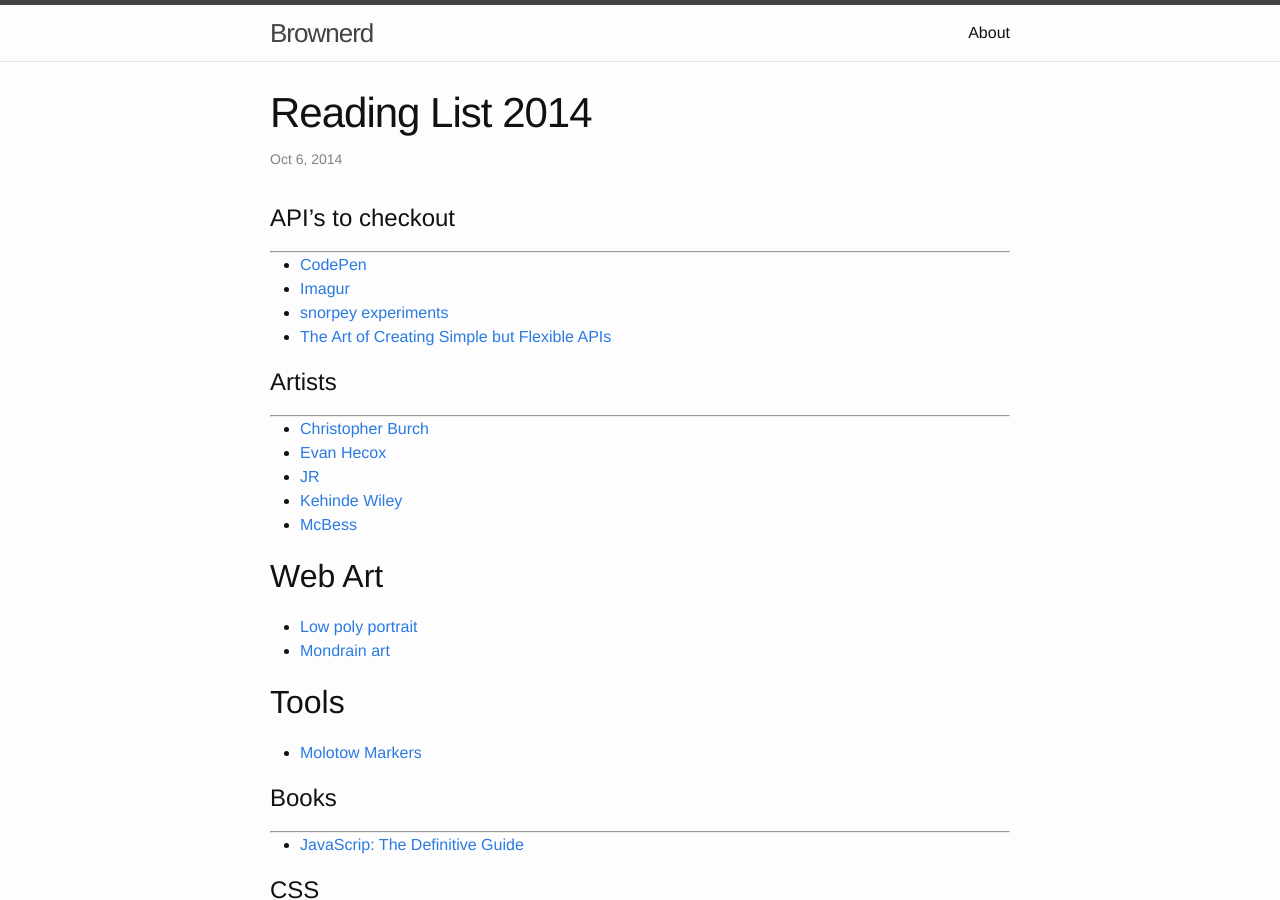
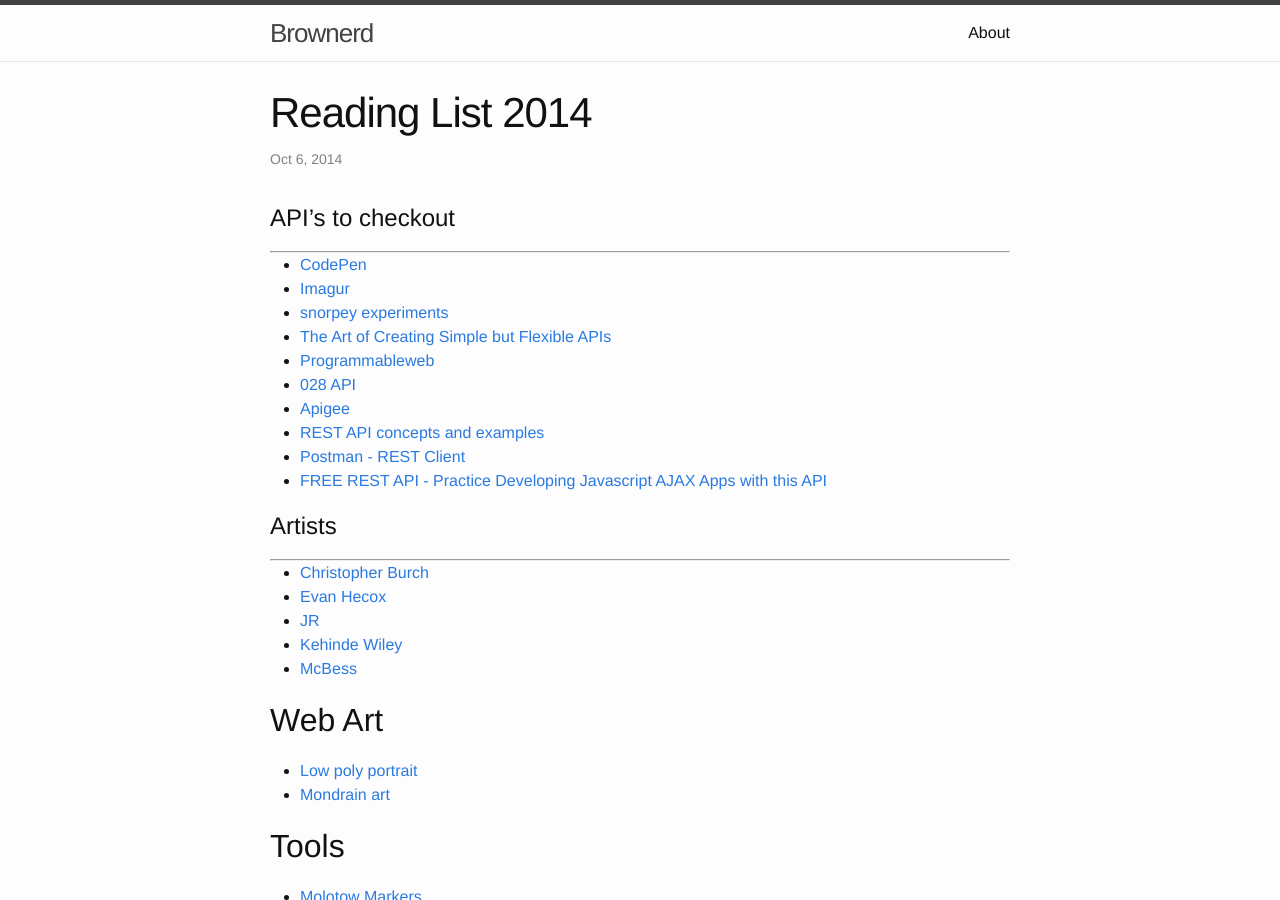
Before and after one commit to brownerd/brownerd.github.io, a Jekyll site: the page built from _posts/2014-10-06-reading-list-2014.md, in a window 1280 px wide and 900 px high. Built offline with Jekyll 4.4.1, drawn with Linux system fonts in a browser that asks for light colours; emoji names are drawn with the system emoji font.

Commit message:
add API resources

```diff
--- a/_posts/2014-10-06-reading-list-2014.md
+++ b/_posts/2014-10-06-reading-list-2014.md
@@ -9,6 +9,13 @@ title: Reading List 2014
 - [Imagur](http://api.imgur.com/)
 - [snorpey experiments](http://snorpey.github.io/experiments/)
 - [The Art of Creating Simple but Flexible APIs](http://josdejong.com/blog/2014/10/18/the-art-of-creating-simple-but-flexible-apis/)
+- [Programmableweb](http://www.programmableweb.com/category/all/apis?order=field_popularity)
+- [028 API](http://build-podcast.com/api/)
+- [Apigee](https://apigee.com/console/instagram)
+- [REST API concepts and examples](https://www.youtube.com/watch?v=7YcW25PHnAA)
+- [Postman - REST Client](https://chrome.google.com/webstore/detail/postman-rest-client/fdmmgilgnpjigdojojpjoooidkmcomcm?hl=en)
+- [FREE REST API - Practice Developing Javascript AJAX Apps with this API](https://www.youtube.com/watch?v=ODlgfpLsFGk)
+
 
 # Artists
 ***
```
